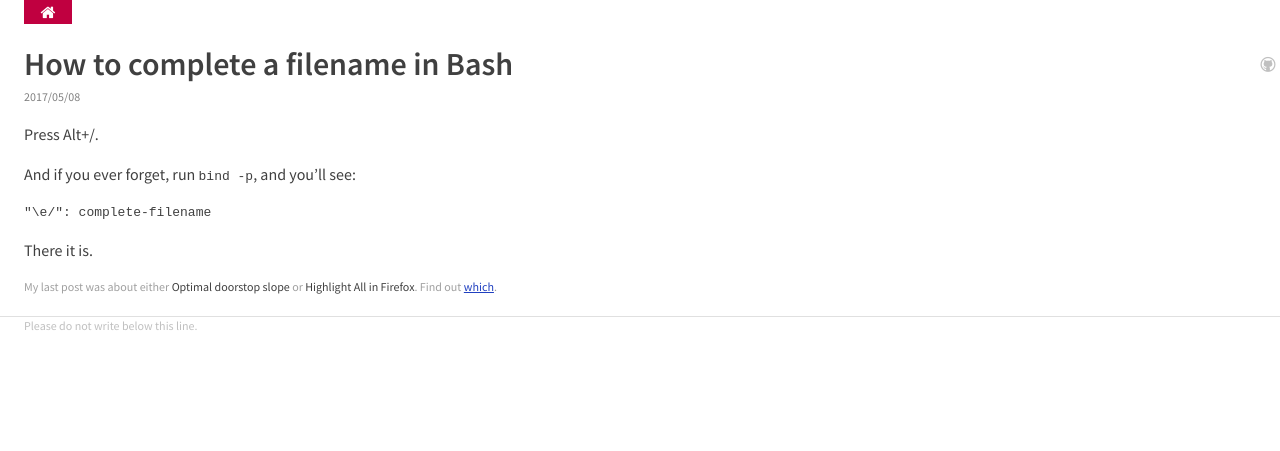
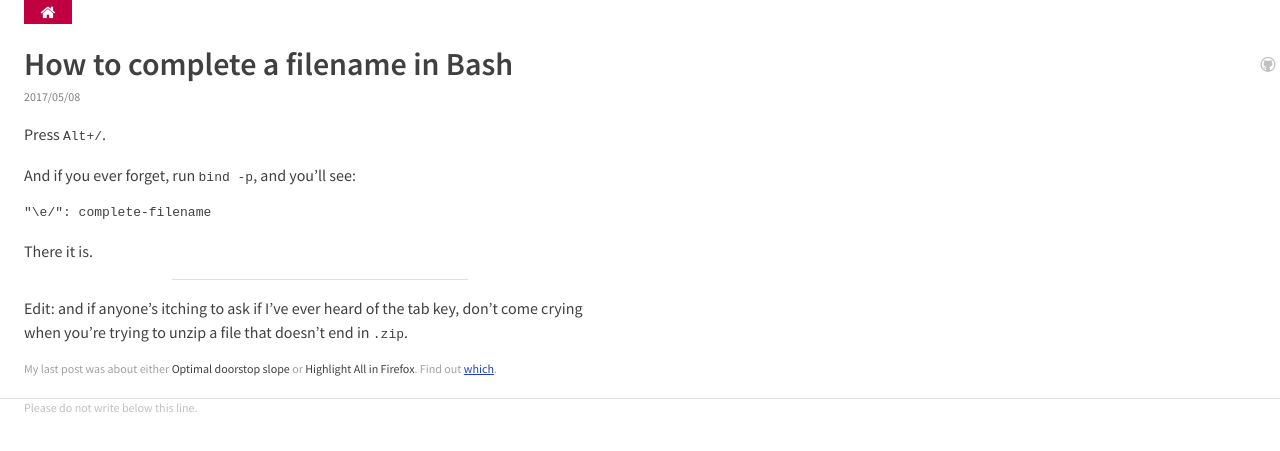
Before and after one commit to wh0/wh0.github.io, a Jekyll site: the page built from _posts/2017-05-08-complete-filename.md, in a window 1280 px wide. Shown: the top 451 px of the page. Built offline with Jekyll 4.4.1, drawn with Linux system fonts in a browser that asks for light colours.

Commit message:
addendum

```diff
--- a/_posts/2017-05-08-complete-filename.md
+++ b/_posts/2017-05-08-complete-filename.md
@@ -5,10 +5,14 @@ title: How to complete a filename in Bash
 previous_teaser: Optimal doorstop slope
 previous_first: false
 ---
-Press Alt+/.
+Press `Alt+/`.
 
 And if you ever forget, run `bind -p`, and you'll see:
 
     "\e/": complete-filename
 
 There it is.
+
+---
+
+Edit: and if anyone's itching to ask if I've ever heard of the tab key, don't come crying when you're trying to unzip a file that doesn't end in `.zip`.
```
